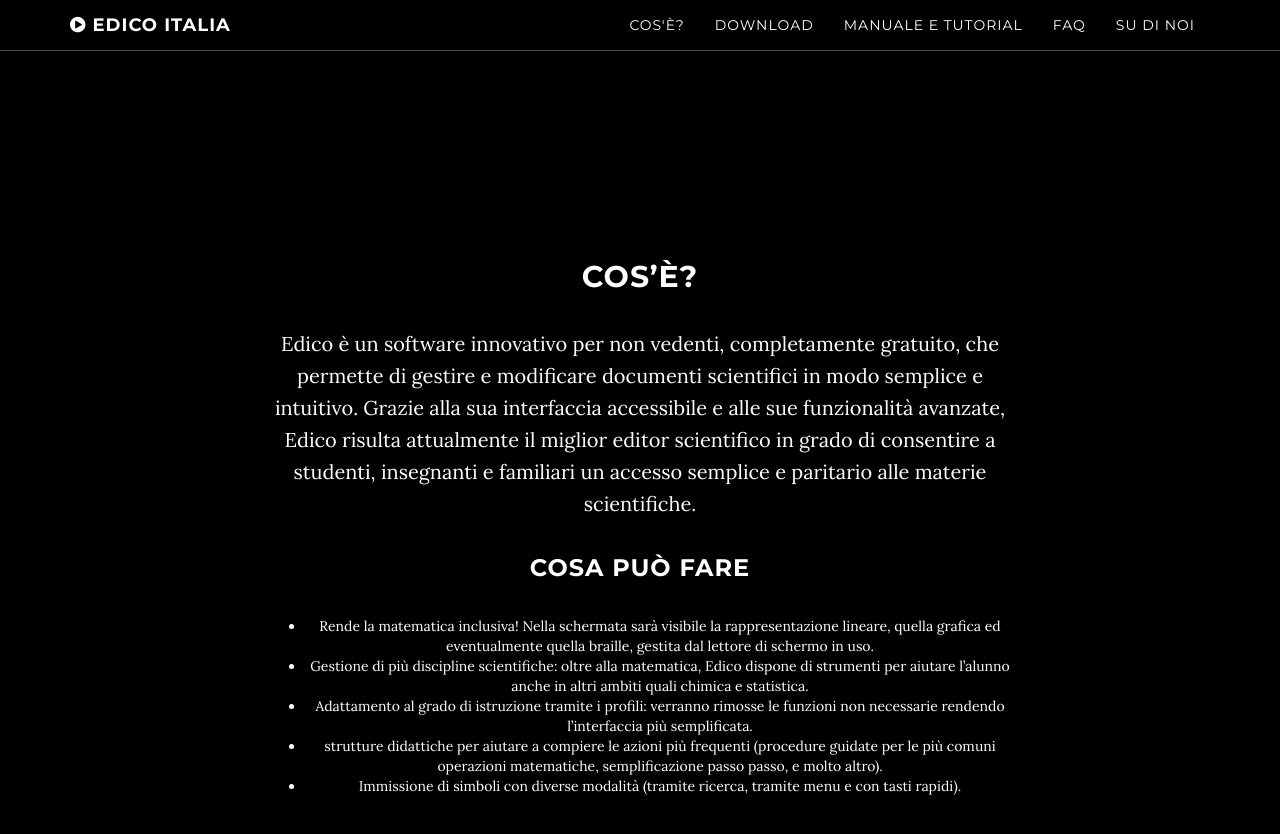
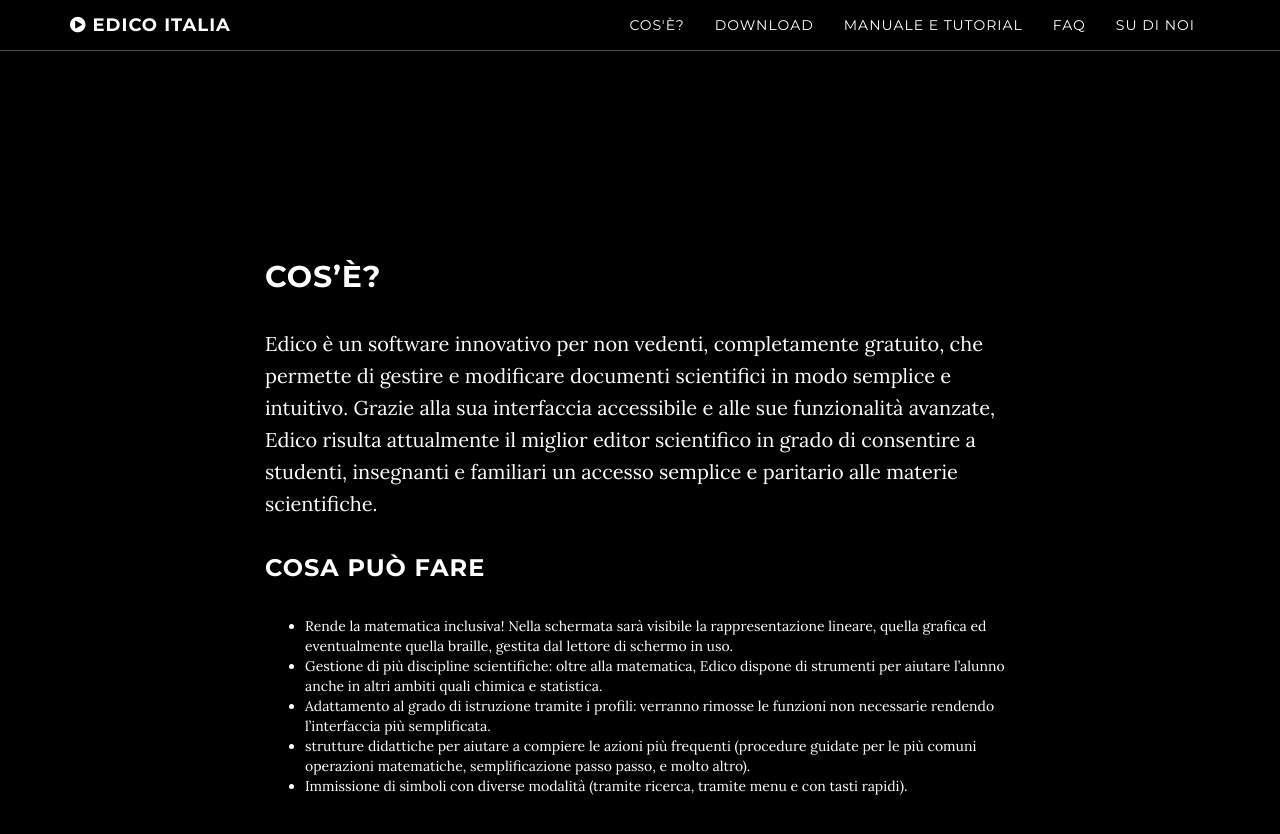
Before and after one commit to edicoitalia/edicoitalia.github.io, a Jekyll site: the page built from index.html, in a window 1280 px wide and 900 px high, scrolled down 890 px. Shown: the top 834 px of the window. Built offline with Jekyll 4.4.1, drawn with Linux system fonts in a browser that asks for light colours; grey boxes are pictures that could not be loaded.

Commit message:
Update default.html

```diff
--- a/_layouts/default.html
+++ b/_layouts/default.html
@@ -14,7 +14,7 @@
       <!-- {{ page.title }} Section -->
       <section id="{{ page.title }}" class="container content-section text-center">
           <div class="row">
-              <div class="col-lg-8 col-lg-offset-2">
+              <div class="col-lg-8 col-lg-offset-2 text-left">
                 {{ page.content | markdownify }}
               </div>
           </div>
@@ -23,10 +23,8 @@
       <!-- {{ page.title }} Section -->
       <section id="{{ page.title }}" class="container content-section text-center">
           <div class="row">
-              <div class="col-lg-8 col-lg-offset-2 text-left">
+              <div class="col-lg-8 col-lg-offset-2">
                 {{ page.content | markdownify }}
-	      </div>
-              <div class="col-lg-8 col-lg-offset-2">
                 {% if page.email %}
                 <p><a href="mailto:{{ page.email }}">{{ page.email }}</a></p>
                 {% endif %}
```
